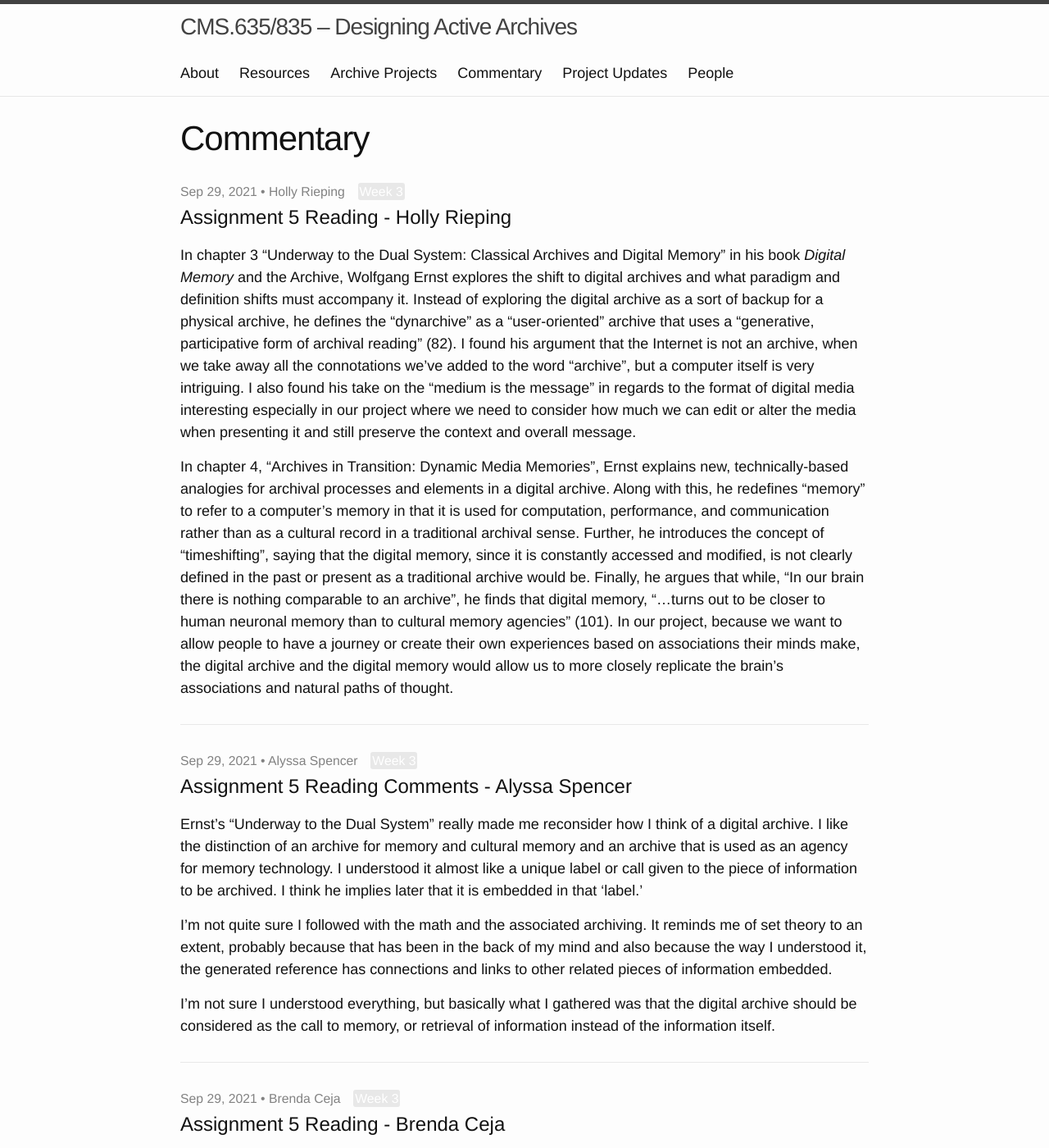
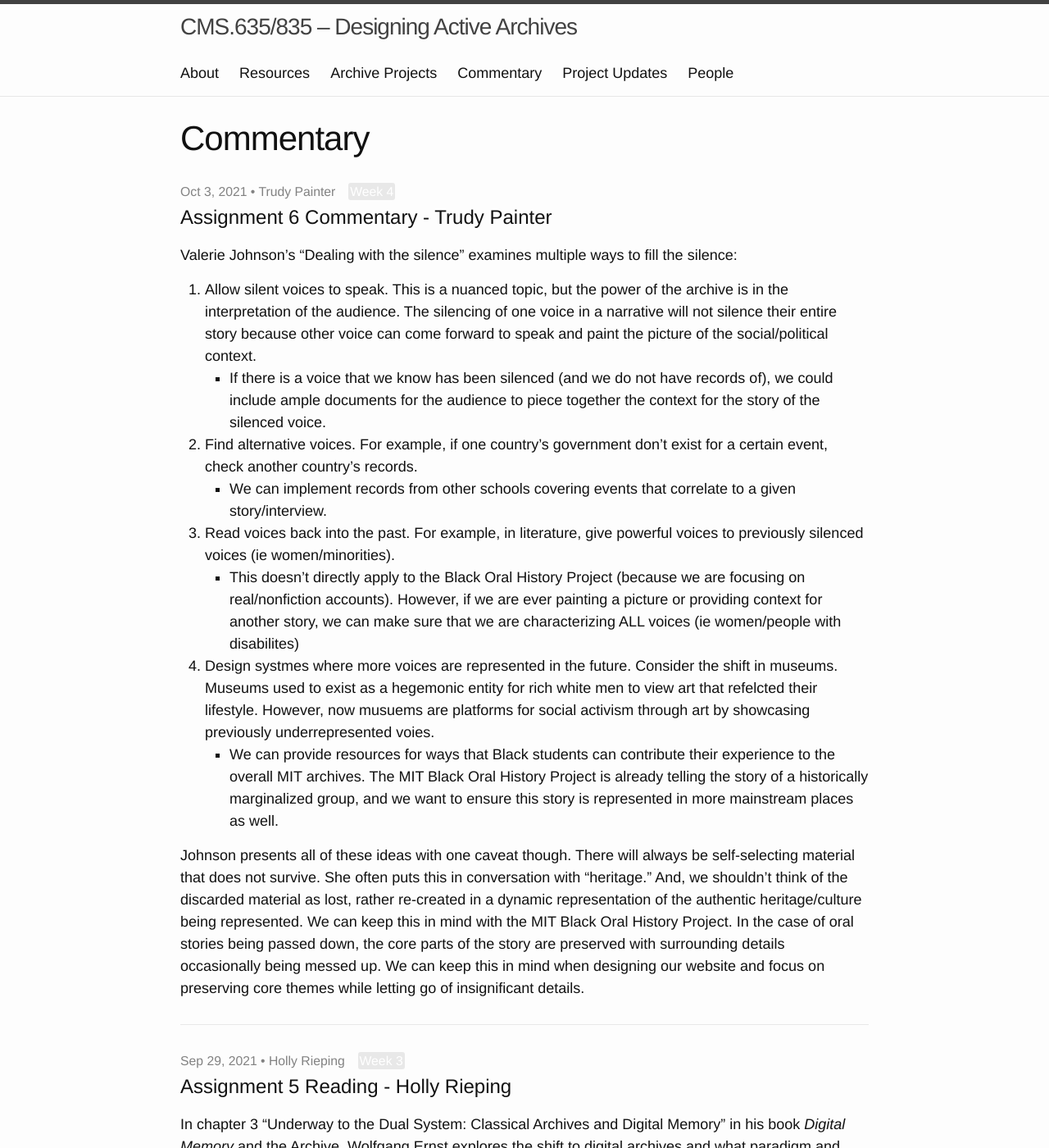
Before and after one commit to cms635/cms635.github.io, a Jekyll site: the page built from commentary.html, in a window 1280 px wide and 1400 px high. Shown: the whole window at 82% size. Built offline with Jekyll 4.4.1, drawn with Linux system fonts in a browser that asks for light colours.

Commit message:
Create 2021-10-03-assignment-6-commentary-trudy-painter.md

```diff
--- a/_posts/2021-10-03-assignment-6-commentary-trudy-painter.md
+++ b/_posts/2021-10-03-assignment-6-commentary-trudy-painter.md
@@ -1,10 +1,11 @@
 ---
 layout: post
-published: false
-category: updates
+published: true
+category: commentary
 title: Assignment 6 Commentary - Trudy Painter
-author: ''
-tags: ''
+author: Trudy Painter
+tags:
+  - Week 4
 ---
 Valerie Johnson's "Dealing with the silence" examines multiple ways to fill the silence:
 
```
